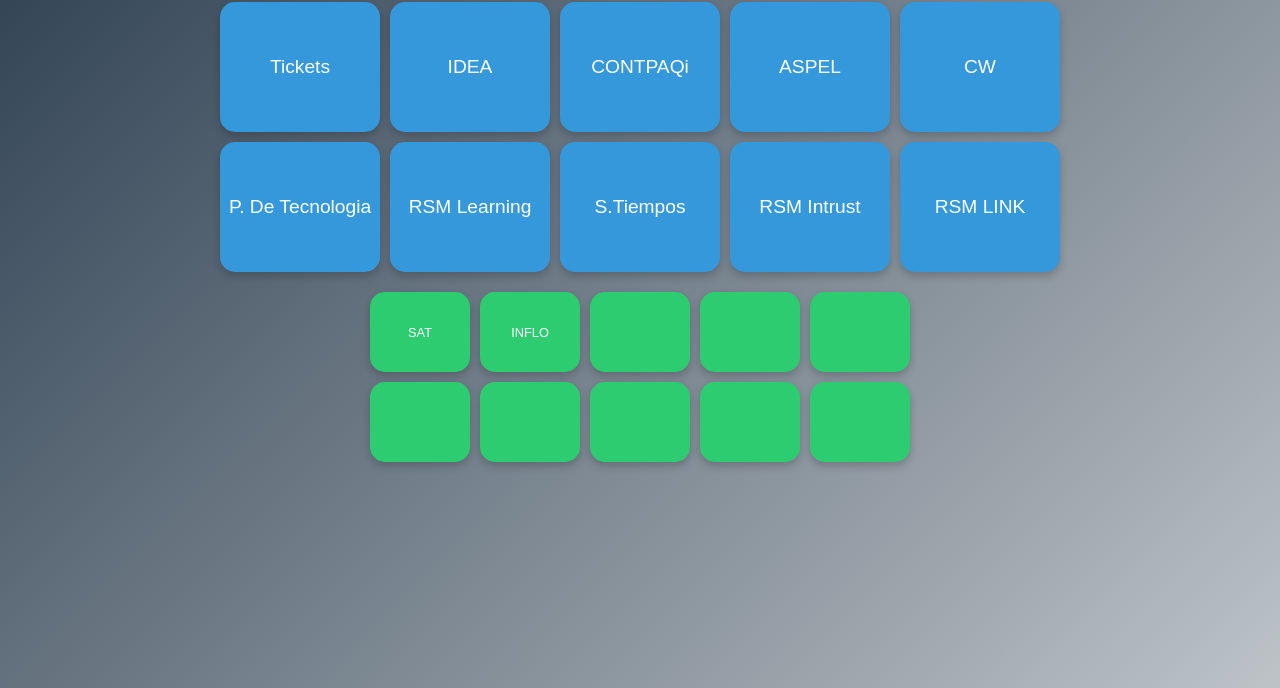
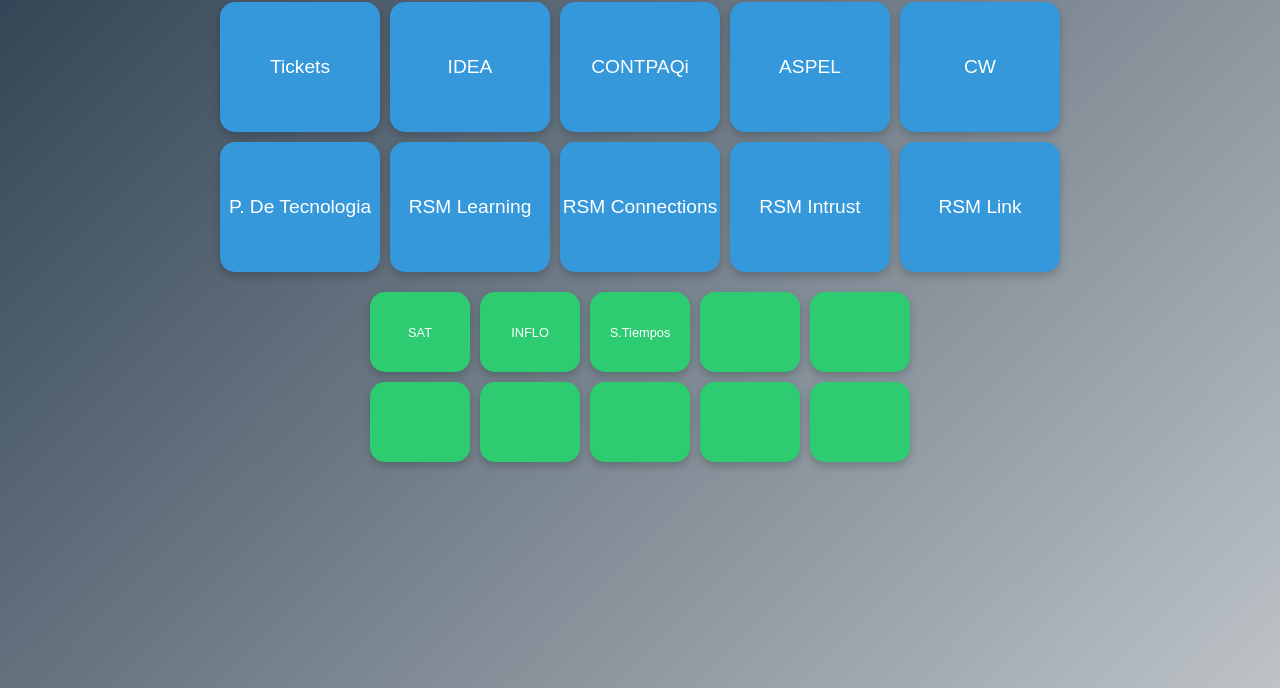
Before and after one commit to RSMLEON/RSMLEON-QRO, a plain HTML site: page index.html in a window 1280 px wide. Shown: the part 112-800 px from the top of the page. Drawn offline with Linux system fonts and the light colour scheme.

Commit message:
Update index.html

```diff
--- a/index.html
+++ b/index.html
@@ -23,16 +23,16 @@
             <div class="row">
                 <a href="https://rsmmex.sharepoint.com/sites/PROYECTOSDETECNOLOGIA" class="button large" id="button6">P. De Tecnologia</a>
                 <a href="https://rsm.teachlr.com/" class="button large" id="button7">RSM Learning</a>
-                <a href="https://rsmtiempos.com.mx/ver4/login/" class="button large" id="button8">S.Tiempos</a>
+                <a href="https://rsmmex.sharepoint.com/sites/RSMConnections?VHOptOut=true&spfx=true&theme=dark&locale=es-es&appSessionId=1c703cbe-7844-4f22-801b-19f0c593b112&sourceOrigin=" class="button large" id="button8">RSM Connections</a>
                 <a href="https://rsmintrust.com/portal/emailLogin" class="button large" id="button9">RSM Intrust</a>
-                <a href="https://login.rsm.global//app/sharepoint_onpremise/sso/wsfed/passive?wa=wsignin1.0&wtrealm=urn:okta:sharepoint:exk5klntm3F2q1AFT417&wctx=/Pages/PostSSOLoginRedirection.aspx?ReturnUrl=%2f_layouts%2f15%2fAuthenticate.aspx%3fSource%3d%252F" class="button large" id="button10">RSM LINK</a>
+                <a href="https://login.rsm.global//app/sharepoint_onpremise/sso/wsfed/passive?wa=wsignin1.0&wtrealm=urn:okta:sharepoint:exk5klntm3F2q1AFT417&wctx=/Pages/PostSSOLoginRedirection.aspx?ReturnUrl=%2f_layouts%2f15%2fAuthenticate.aspx%3fSource%3d%252F" class="button large" id="button10">RSM Link</a>
             </div>
         </div>
         <div class="block-small">
             <div class="row">
                 <a href="https://www.sat.gob.mx/home" class="button small" id="button11">SAT</a>
                 <a href="https://amer.inflosoftware.com/Overview/16428/Engagement/18068/FieldWork" class="button small" id="button12">INFLO</a>
-                <a href="https://www.google.com/" class="button small" id="button13"></a>
+                <a href="https://rsmtiempos.com.mx/ver4/login/" class="button small" id="button13">S.Tiempos</a>
                 <a href="https://www.google.com/" class="button small" id="button14"></a>
                 <a href="https://www.google.com/" class="button small" id="button15"></a>
             </div>
```
